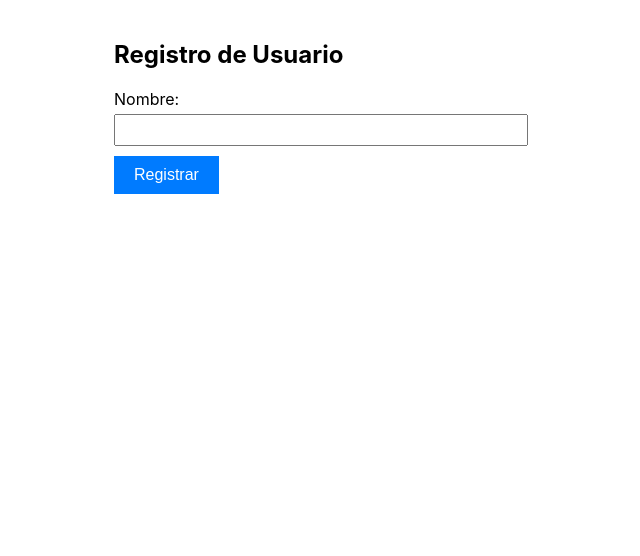
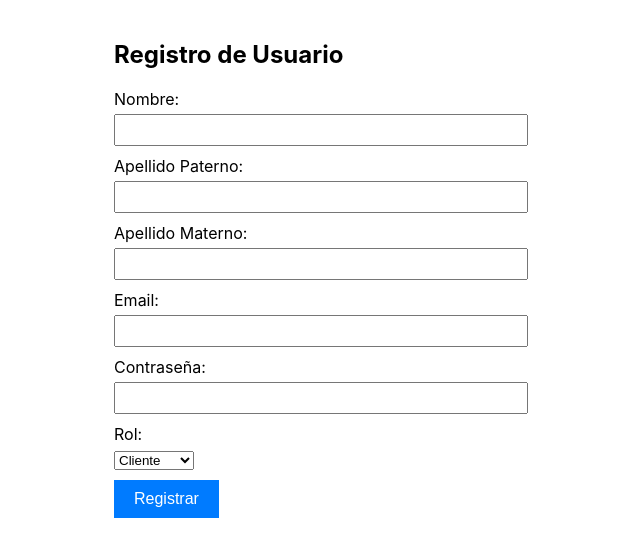
Before and after one commit to QuentinSoftware/Login-P5, a React (Create React App) app in the folder frontend/: page /register in a window 1280 px wide. Shown: the top 556 px of the page, without its empty margins (326-966 px from the left). Built offline with nearby package versions, Linux system fonts and the light colour scheme.

Commit message:
Se sincroniza el nuevo frontend de react con el backend de python.

```diff
--- a/frontend/src/Login.js
+++ b/frontend/src/Login.js
@@ -31,6 +31,7 @@ function Login() {
           <input
             type="email"
             id="email"
+            name="email"
             value={email}
             onChange={(e) => setEmail(e.target.value)}
             required
@@ -41,6 +42,7 @@ function Login() {
           <input
             type="password"
             id="password"
+            name="contraseña"
             value={password}
             onChange={(e) => setPassword(e.target.value)}
             required
--- a/frontend/src/Register.js
+++ b/frontend/src/Register.js
@@ -39,7 +39,6 @@ function Register() {
       <h2>Registro de Usuario</h2>
       {message && <p>{message}</p>}
       <form onSubmit={handleSubmit}>
-        {/* Agrega los campos del formulario de registro */}
         <div>
           <label htmlFor="nombre">Nombre:</label>
           <input
@@ -51,7 +50,57 @@ function Register() {
             required
           />
         </div>
-        {/* Agrega los demás campos del formulario */}
+        <div>
+          <label htmlFor="apellido_paterno">Apellido Paterno:</label>
+          <input
+            type="text"
+            id="apellido_paterno"
+            name="apellido_paterno"
+            value={formData.apellido_paterno}
+            onChange={handleChange}
+            required
+          />
+        </div>
+        <div>
+          <label htmlFor="apellido_materno">Apellido Materno:</label>
+          <input
+            type="text"
+            id="apellido_materno"
+            name="apellido_materno"
+            value={formData.apellido_materno}
+            onChange={handleChange}
+            required
+          />
+        </div>
+        <div>
+          <label htmlFor="email">Email:</label>
+          <input
+            type="email"
+            id="email"
+            name="email"
+            value={formData.email}
+            onChange={handleChange}
+            required
+          />
+        </div>
+        <div>
+          <label htmlFor="contraseña">Contraseña:</label>
+          <input
+            type="password"
+            id="contraseña"
+            name="contraseña"
+            value={formData.contraseña}
+            onChange={handleChange}
+            required
+          />
+        </div>
+        <div>
+          <label htmlFor="rol">Rol:</label>
+          <select id="rol" name="rol" value={formData.rol} onChange={handleChange} required>
+            <option value="Cliente">Cliente</option>
+            <option value="Vendedor">Vendedor</option>
+          </select>
+        </div>
         <button type="submit">Registrar</button>
       </form>
     </div>
```
